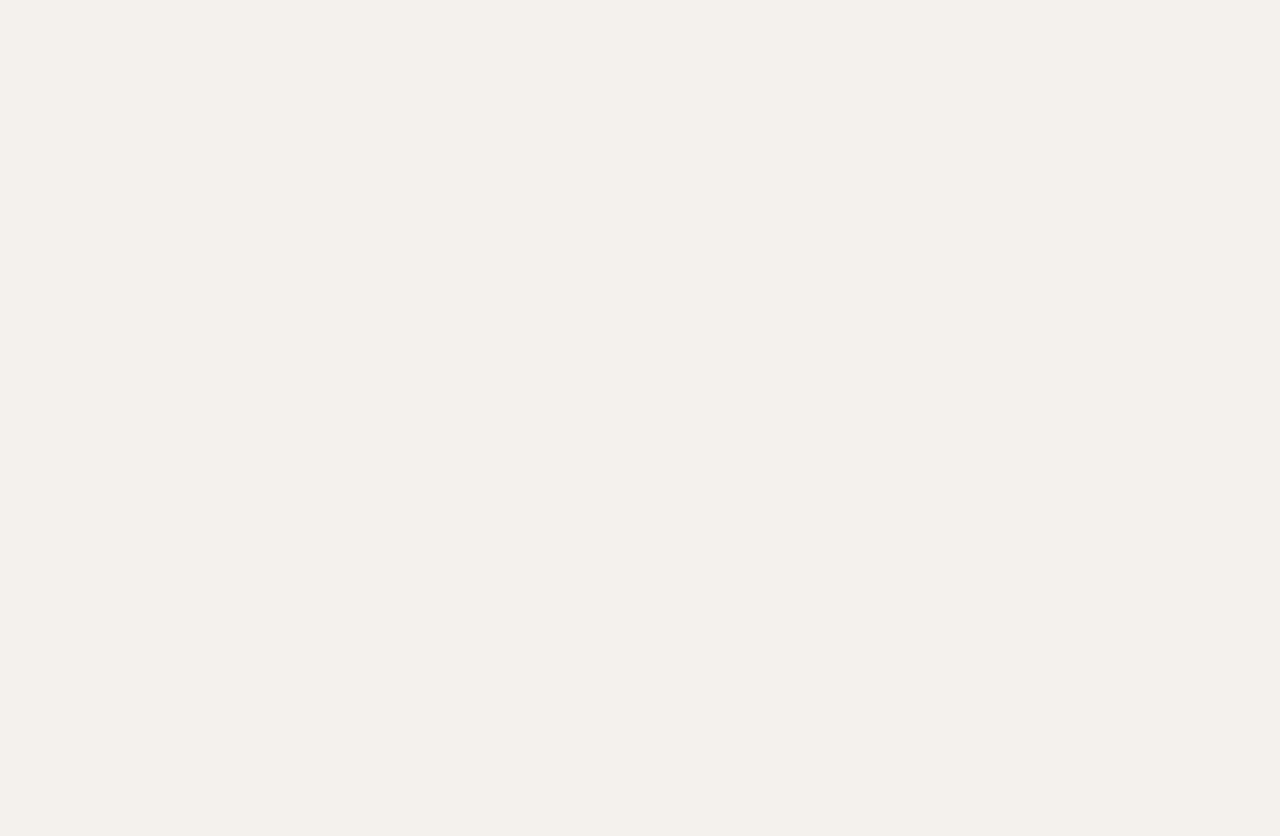
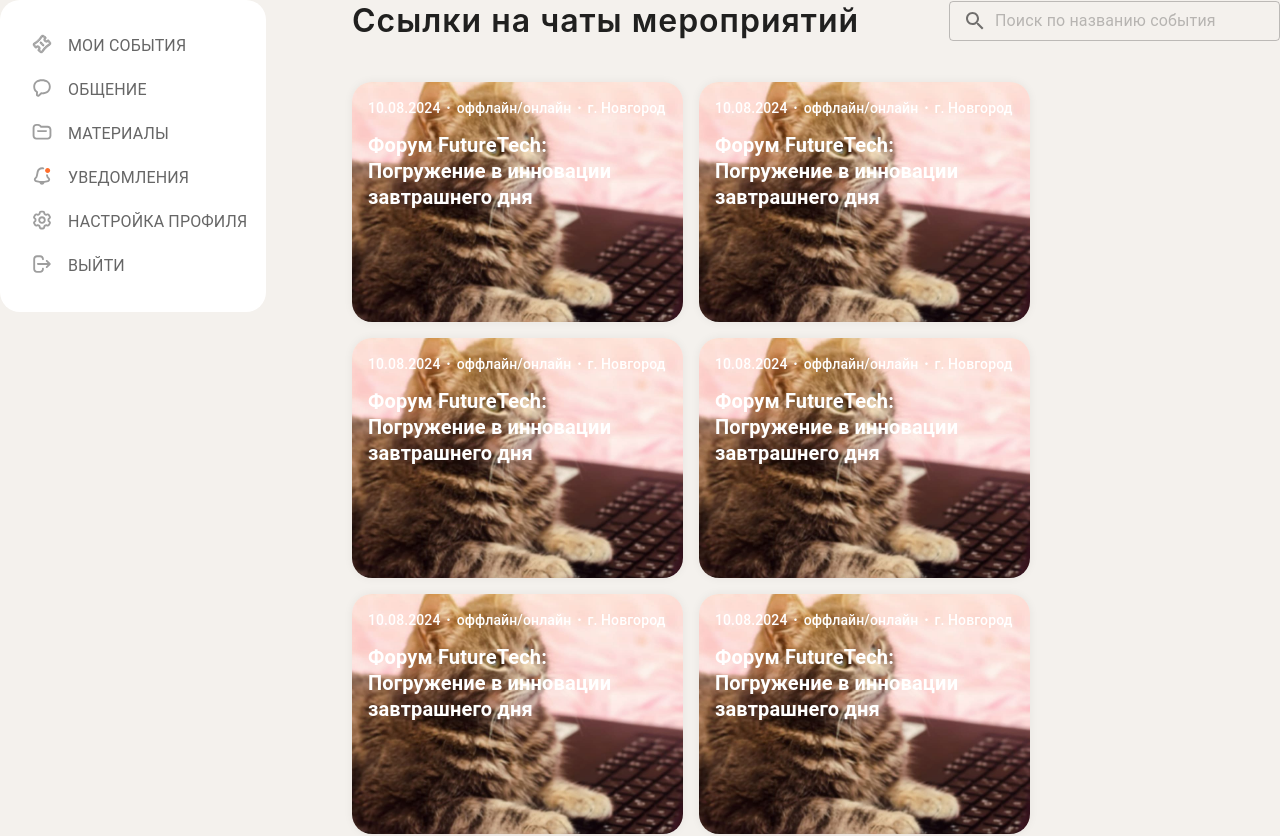
Before and after one commit to yandex-funtech-it-events/frontend, a React (Vite) app: page /profile/chats in a window 1280 px wide. Before the commit this address had no page. Shown: the top 836 px of the page. Before the commit the page ends 800 px from the top, so only its background shows below. Built offline with nearby package versions, Linux system fonts and the light colour scheme.

Commit message:
feat: chats, materials pages

```diff
--- a/src/App.tsx
+++ b/src/App.tsx
@@ -4,6 +4,8 @@ import AuthPage from './pages/auth';
 import ProfilePage from './pages/profile';
 import ProfileLayout from './components/profile-layout.tsx';
 import SettingPage from './pages/settings';
+import ChatsPage from './pages/chats';
+import MaterialsPage from './pages/meterials';
 
 function App() {
   return (
@@ -13,6 +15,8 @@ function App() {
       <Route path="/profile" element={<ProfileLayout />}>
         <Route index element={<ProfilePage />} />
         <Route path="settings" element={<SettingPage />} />
+        <Route path="chats" element={<ChatsPage />} />
+        <Route path="materials" element={<MaterialsPage />} />
       </Route>
     </Routes>
   );
--- a/src/components/profile-layout.tsx
+++ b/src/components/profile-layout.tsx
@@ -5,10 +5,10 @@ import { Outlet } from 'react-router-dom';
 
 const ProfileLayout = () => {
   return (
-    <Box display="flex" gap={21}>
+    <Box width={1} display="flex" gap={21}>
       <ProfileAside />
 
-      <Box ml={88}>
+      <Box width={1} ml={88}>
         <Outlet />
       </Box>
     </Box>
--- a/src/features/auth/components/info-form/index.tsx
+++ b/src/features/auth/components/info-form/index.tsx
@@ -19,8 +19,13 @@ import {
   positionDataMock,
 } from '../../libs/constants.ts';
 import UploadImg from './components/upload-img.tsx';
+import { Dispatch, SetStateAction } from 'react';
 
-const InfoForm = () => {
+type InfoFormProps = {
+  setEditForm: Dispatch<SetStateAction<boolean>>;
+};
+
+const InfoForm = ({ setEditForm }: InfoFormProps) => {
   const {
     handleSubmit,
     control,
@@ -288,6 +293,7 @@ const InfoForm = () => {
               />
             </Stack>
 
+            <Box display="flex" justifyContent="space-between">
               <Button
                 type="submit"
                 color="secondary"
@@ -297,6 +303,11 @@ const InfoForm = () => {
               >
                 Сохранить
               </Button>
+
+              <Button onClick={() => setEditForm(false)} color="secondary">
+                Заполнить позже
+              </Button>
+            </Box>
           </Stack>
         </Stack>
       </form>
--- a/src/features/event/components/event-card.tsx
+++ b/src/features/event/components/event-card.tsx
@@ -1,4 +1,4 @@
-import { Box, Chip, Collapse, IconButton, Link, Typography } from '@mui/material';
+import { Box, Button, Chip, Collapse, IconButton, Link, Stack, Typography } from '@mui/material';
 import event from '@/assets/images/event_card.png';
 import FavoriteBorderIcon from '@mui/icons-material/FavoriteBorder';
 import { useState } from 'react';
@@ -13,9 +13,17 @@ type EventCardProps = {
   bgImage: string;
   fullWidth?: boolean;
   eventSize?: 'sm' | 'md';
+  isProfile?: boolean;
+  buttonLabel?: string;
 };
 
-const EventCard = ({ bgImage, fullWidth = false, eventSize = 'sm' }: EventCardProps) => {
+const EventCard = ({
+  bgImage,
+  fullWidth = false,
+  eventSize = 'sm',
+  isProfile = false,
+  buttonLabel,
+}: EventCardProps) => {
   const [hover, setHover] = useState(false);
 
   return (
@@ -26,17 +34,48 @@ const EventCard = ({ bgImage, fullWidth = false, eventSize = 'sm' }: EventCardPr
       borderRadius={5}
       maxWidth={fullWidth ? '100%' : eventSize === 'sm' ? 331 : 581}
       width={1}
-      minHeight={415}
+      minHeight={isProfile ? 240 : 415}
       height={1}
       sx={{
-        backgroundImage: `url(${bgImage ? bgImage : event})`,
+        background: hover && isProfile ? '#FF6E2C' : `url(${bgImage ? bgImage : event})`,
         backgroundPosition: 'center center',
         backgroundSize: 'cover',
         boxShadow: '0px 0px 10px 0px rgba(0, 0, 0, 0.06)',
+        transition: 'all 2s ease',
       }}
       onMouseEnter={() => setHover(true)}
       onMouseLeave={() => setHover(false)}
     >
+      {isProfile ? (
+        <Box
+          display="flex"
+          flexDirection="column"
+          justifyContent="space-between"
+          gap={3}
+          p={4}
+          borderRadius={4}
+          sx={{
+            color: 'white',
+            height: '100%',
+          }}
+        >
+          <Stack spacing={3} display="flex" flexDirection="column" justifyContent="space-between">
+            <Typography variant="subtitle2" className="display-1-string">
+              10.08.2024 {bull} оффлайн/онлайн {bull} г. Новгород
+            </Typography>
+            <Typography variant="h6" className="display-3-string">
+              Форум FutureTech: Погружение в инновации завтрашнего дня
+            </Typography>
+          </Stack>
+
+          {buttonLabel && (
+            <Collapse in={hover} timeout="auto">
+              <Button color="secondary">{buttonLabel}</Button>
+            </Collapse>
+          )}
+        </Box>
+      ) : (
+        <>
           <Box display="flex" justifyContent="space-between" px={4} py={2} sx={{ flexGrow: '1' }}>
             <Chip size="small" label="Регистрация открыта" sx={{ color: 'white' }} />
             <IconButton sx={{ alignSelf: 'start' }}>
@@ -74,6 +113,8 @@ const EventCard = ({ bgImage, fullWidth = false, eventSize = 'sm' }: EventCardPr
               </Collapse>
             </Box>
           </Link>
+        </>
+      )}
     </Box>
   );
 };
--- /dev/null
+++ b/src/features/event/components/event-profile-section.tsx
@@ -0,0 +1,74 @@
+import { Box, InputAdornment, TextField, Typography } from '@mui/material';
+import EventCard from './event-card.tsx';
+import SearchIcon from '@mui/icons-material/Search';
+import UseEventSearch from '../hooks/use-event-search.tsx';
+
+type EventProfileSectionProps<T> = {
+  title: string;
+  buttonLabel: string;
+  events: T[];
+};
+
+const EventProfileSection = ({
+  title,
+  buttonLabel,
+  events,
+}: EventProfileSectionProps<{
+  img: string;
+  title: string;
+  cols?: number;
+  rows?: number;
+}>) => {
+  const { filteredEvents, search, handleSearch } = UseEventSearch(events);
+
+  return (
+    <Box component="section" display="flex" flexDirection="column" gap={10}>
+      <Box display="flex" alignItems="center" justifyContent="space-between">
+        <Typography variant="h3">{title}</Typography>
+
+        <Box display="flex" alignItems="center">
+          <TextField
+            value={search}
+            onChange={handleSearch}
+            hiddenLabel
+            InputProps={{
+              startAdornment: (
+                <InputAdornment position="start">
+                  <SearchIcon />
+                </InputAdornment>
+              ),
+            }}
+            variant="outlined"
+            size="small"
+            placeholder="Поиск по названию события"
+            sx={{
+              minWidth: '331px',
+            }}
+          />
+        </Box>
+      </Box>
+
+      {filteredEvents.length === 0 ? (
+        <Typography variant="body1">Таких событий не найдено</Typography>
+      ) : (
+        <Box
+          component="ul"
+          display="flex"
+          flexWrap="wrap"
+          gap={4}
+          m={0}
+          p={0}
+          sx={{ listStyle: 'none' }}
+        >
+          {filteredEvents.map((item, index) => (
+            <li key={index}>
+              <EventCard bgImage={item.img} isProfile buttonLabel={buttonLabel} />
+            </li>
+          ))}
+        </Box>
+      )}
+    </Box>
+  );
+};
+
+export default EventProfileSection;
--- /dev/null
+++ b/src/features/event/hooks/use-event-search.tsx
@@ -0,0 +1,29 @@
+import { ChangeEvent, useEffect, useState } from 'react';
+
+const UseEventSearch = (
+  events: Array<{
+    img: string;
+    title: string;
+    cols?: number;
+    rows?: number;
+  }>
+) => {
+  const [filteredEvents, setFilteredEvents] = useState(events);
+  const [search, setSearch] = useState('');
+
+  const handleSearch = (e: ChangeEvent<HTMLInputElement>) => {
+    setSearch(e.target.value);
+    const filter = filteredEvents.filter((event) => event.title.includes(search)) || [];
+    setFilteredEvents(filter);
+  };
+
+  useEffect(() => {
+    if (!search) {
+      setFilteredEvents(events);
+    }
+  }, [search, events]);
+
+  return { filteredEvents, search, handleSearch };
+};
+
+export default UseEventSearch;
--- a/src/libs/constants.ts
+++ b/src/libs/constants.ts
@@ -47,22 +47,22 @@ export const posterImages = [
 export const menuLinkMock = [
   {
     label: 'Мои события',
-    href: '/my-events',
+    href: '/profile',
     icon: TicketIcon,
   },
   {
     label: 'Общение',
-    href: '/chats',
+    href: 'chats',
     icon: ChatIcon,
   },
   {
     label: 'Материалы',
-    href: '/folders',
+    href: 'materials',
     icon: FolderIcon,
   },
   {
     label: 'Уведомления',
-    href: '/notification',
+    href: 'notification',
     icon: BellIcon,
   },
   {
--- /dev/null
+++ b/src/pages/chats/index.tsx
@@ -0,0 +1,14 @@
+import EventProfileSection from '../../features/event/components/event-profile-section.tsx';
+import { posterImages } from '../../libs/constants.ts';
+
+const ChatsPage = () => {
+  return (
+    <EventProfileSection
+      title="Ссылки на чаты мероприятий"
+      buttonLabel="Перейти в чат"
+      events={posterImages}
+    />
+  );
+};
+
+export default ChatsPage;
--- /dev/null
+++ b/src/pages/meterials/index.tsx
@@ -0,0 +1,14 @@
+import EventProfileSection from '../../features/event/components/event-profile-section.tsx';
+import { posterImages } from '../../libs/constants.ts';
+
+const MaterialsPage = () => {
+  return (
+    <EventProfileSection
+      title="Материалы мероприятий"
+      buttonLabel="Перейти к материалам"
+      events={posterImages}
+    />
+  );
+};
+
+export default MaterialsPage;
--- a/src/pages/settings/components/profile-info.tsx
+++ b/src/pages/settings/components/profile-info.tsx
@@ -13,7 +13,7 @@ const ProfileInfo = () => {
 
       <Box display="flex" gap={4}>
         {editForm ? (
-          <InfoForm />
+          <InfoForm setEditForm={setEditForm} />
         ) : (
           <Stack
             spacing={10}
@@ -107,6 +107,7 @@ const ProfileInfo = () => {
               size="small"
               sx={{
                 width: 'fit-content',
+                marginTop: '58px',
                 background: '#FF6E2C',
               }}
             >
```
Lines whose indentation alone changed are shown as unchanged.
